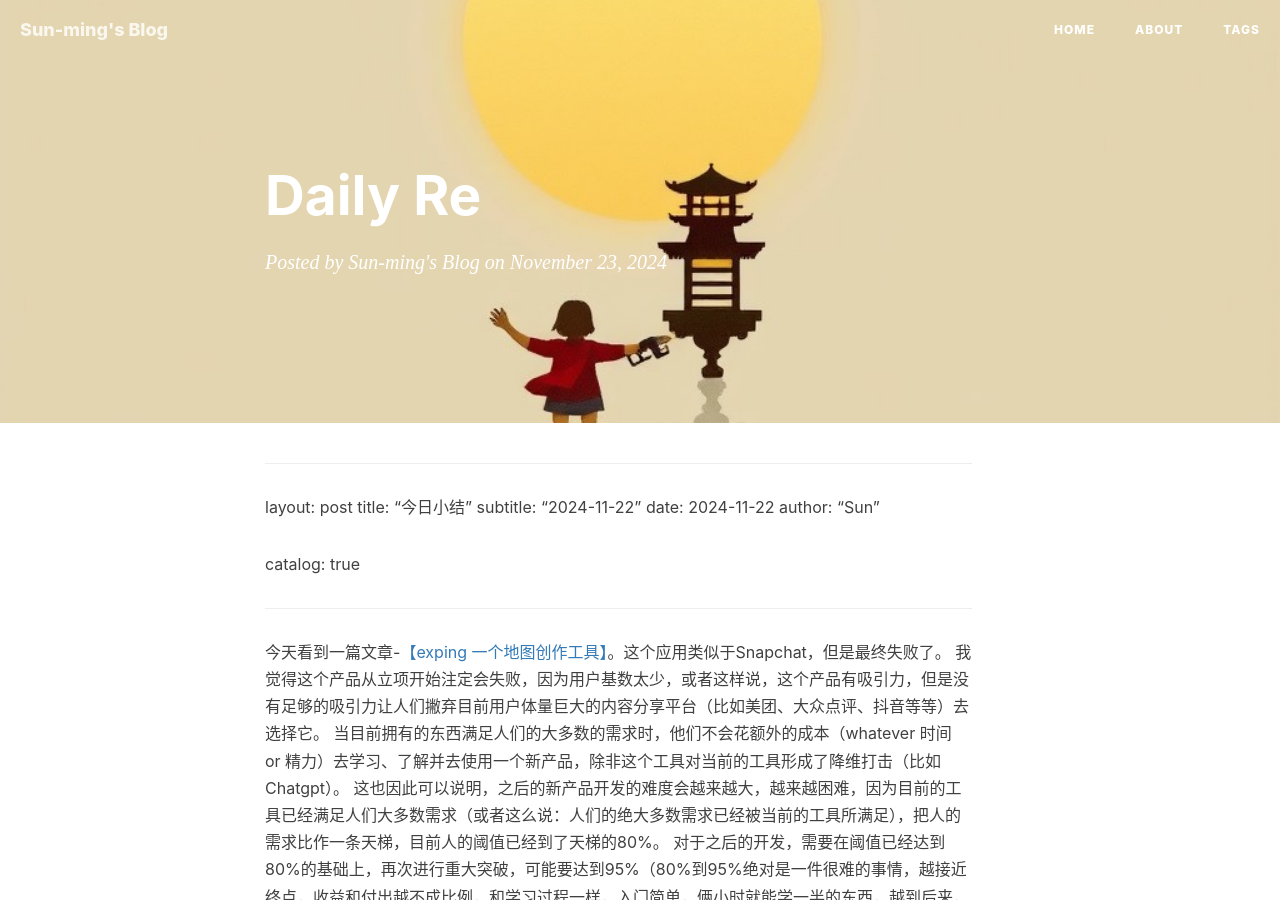
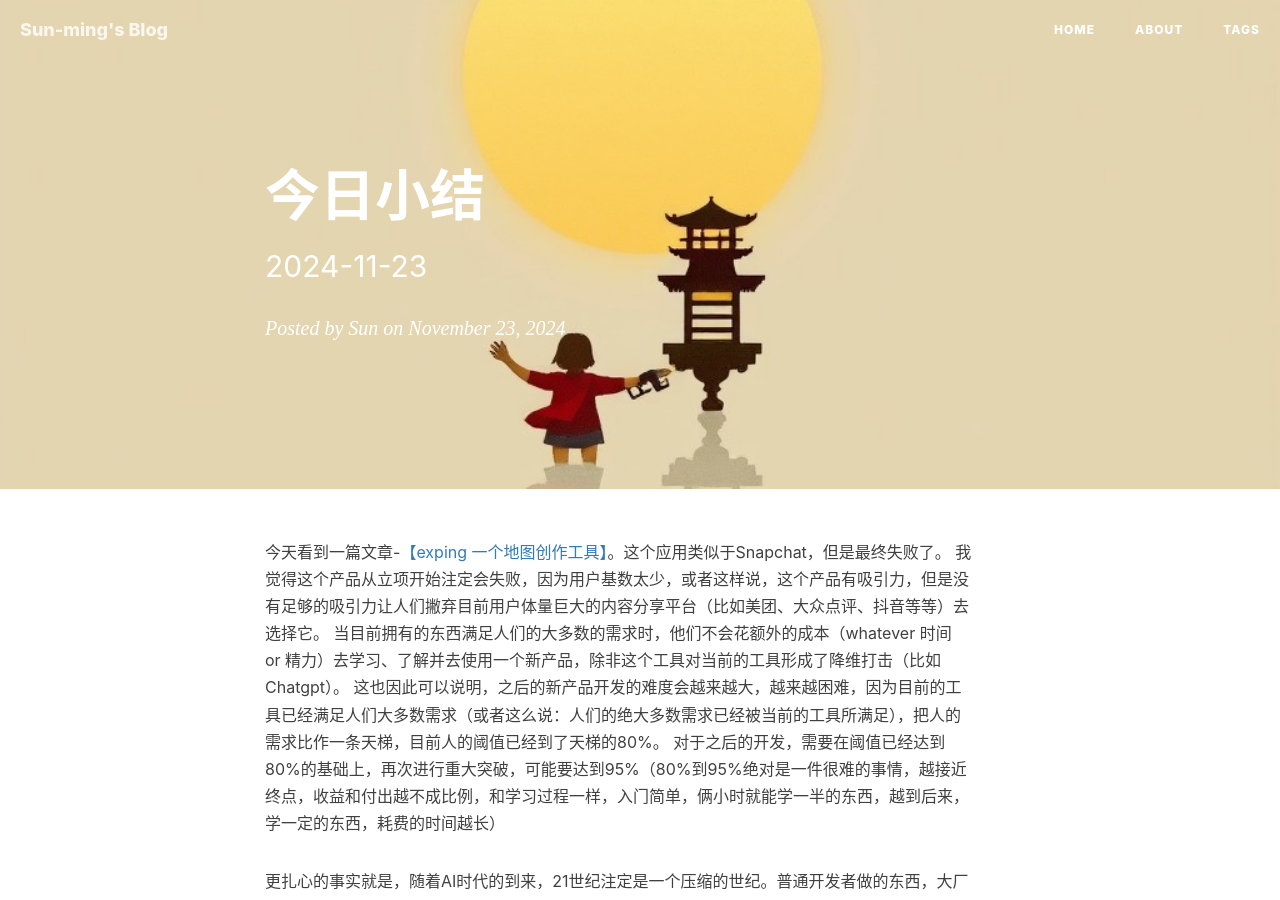
Before and after one commit to sunming3316/sunming3316.github.io, a Jekyll site: the page built from _posts/2024-11-23-Daily-re.markdown, in a window 1280 px wide and 900 px high. Built offline with Jekyll 4.4.1, drawn with Linux system fonts in a browser that asks for light colours; nearby versions of some CDN libraries; our own code applies the rules of GitHub Pages for plain Markdown files; comment, search, counter and statistics services are not loaded.

Commit message:
change post 2024-11-23

```diff
--- a/_posts/2024-11-23-Daily-re.markdown
+++ b/_posts/2024-11-23-Daily-re.markdown
@@ -1,18 +1,13 @@
 ---
 layout:     post
 title:      "今日小结"
-subtitle:   "2024-11-22"
-date:       2024-11-22
+subtitle:   "2024-11-23"
+date:       2024-11-23
 author:     "Sun"
 
 catalog: true
 
-
-
-
-----
-
-
+---
 今天看到一篇文章-[【exping 一个地图创作工具】](https://clu.so/blog/10950-days)。这个应用类似于Snapchat，但是最终失败了。
 我觉得这个产品从立项开始注定会失败，因为用户基数太少，或者这样说，这个产品有吸引力，但是没有足够的吸引力让人们撇弃目前用户体量巨大的内容分享平台（比如美团、大众点评、抖音等等）去选择它。
 当目前拥有的东西满足人们的大多数的需求时，他们不会花额外的成本（whatever 时间 or 精力）去学习、了解并去使用一个新产品，除非这个工具对当前的工具形成了降维打击（比如Chatgpt）。
@@ -24,7 +19,6 @@ catalog: true
 md，越写越觉得人生灰暗，没活路了。这时候金融+房地产+公务员，三大西学工具越来越有吸引力。
 
 
-
 [《为什么你总在抱怨》](https://wdxtub.com/qa/why-complain/2013/08/29/)，怎么人与人之间的区别这么大！
 
 [【编程起跑线】01 总览](https://wdxtub.com/psl/psl-01/2016/01/22/)
@@ -32,5 +26,4 @@ md，越写越觉得人生灰暗，没活路了。这时候金融+房地产+公
 [为什么要早起](https://wdxtub.com/qa/why-get-up-early/2013/11/30/)
 
 史欣悦：对于社交关系，要保持枣核状，尽量和别人保持中间关系。关系太近了，太耗精力，关系太远了，也没什么意义。
-
 --------------------------------
```
